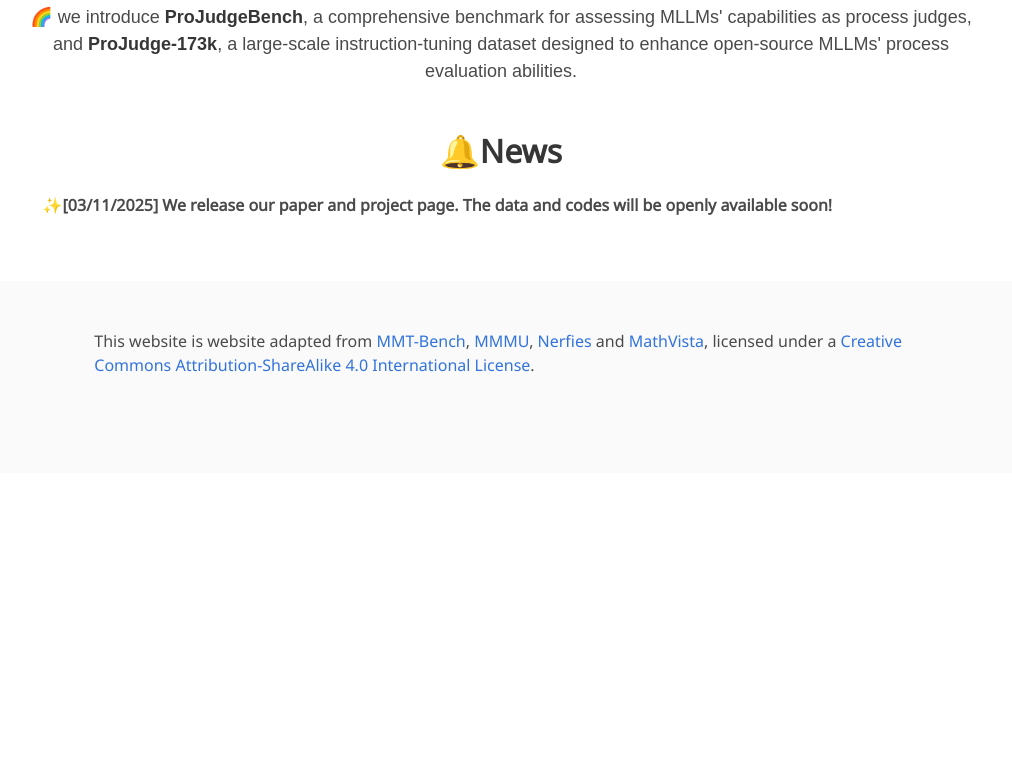
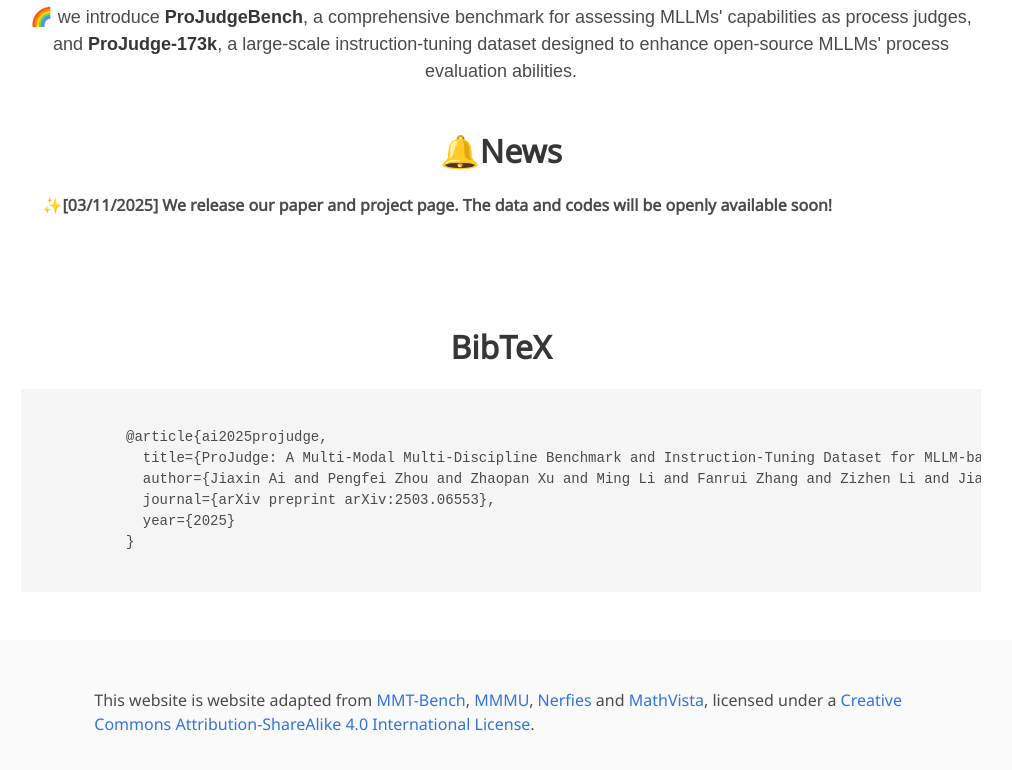
Before and after one commit to jiaxin-ai/projudge.github.io, a plain HTML site: page index.html in a window 1280 px wide. Shown: the part 796-1566 px from the top of the page, without its empty margins (139-1151 px from the left). Before the commit the page ends 1269 px from the top, so only its background shows below. Drawn offline with nearby package versions, Linux system fonts and the light colour scheme; no server answers; some icons are missing; a web font is replaced by a local one.

Commit message:
modify index.html

```diff
--- a/index.html
+++ b/index.html
@@ -67,7 +67,7 @@
               <div class="column has-text-centered">
                 <div class="publication-links">
                   <span class="link-block">
-                    <a href="https://arxiv.org/abs/" class="external-link button is-normal is-rounded is-dark">
+                    <a href="https://arxiv.org/abs/2503.06553" class="external-link button is-normal is-rounded is-dark">
                       <span class="icon">
                         <i class="fas fa-file-pdf"></i>
                       </span>
@@ -129,14 +129,19 @@
     </section>
 
 
-<!--    <section class="section" id="BibTeX">-->
-<!--      <div class="container is-max-desktop content">-->
-<!--        <h2 class="title is-3 has-text-centered">BibTeX</h2>-->
-<!--        <pre><code>-->
-<!--          @misc{}-->
-<!--    </code></pre>-->
-<!--      </div>-->
-<!--    </section>-->
+    <section class="section" id="BibTeX">
+      <div class="container is-max-desktop content">
+        <h2 class="title is-3 has-text-centered">BibTeX</h2>
+        <pre><code>
+          @article{ai2025projudge,
+            title={ProJudge: A Multi-Modal Multi-Discipline Benchmark and Instruction-Tuning Dataset for MLLM-based Process Judges},
+            author={Jiaxin Ai and Pengfei Zhou and Zhaopan Xu and Ming Li and Fanrui Zhang and Zizhen Li and Jianwen Sun and Yukang Feng and Baojin Huang and Zhongyuan Wang and Kaipeng Zhang},
+            journal={arXiv preprint arXiv:2503.06553},
+            year={2025}
+          }
+    </code></pre>
+      </div>
+    </section>
 
     <footer class="footer">
       <div class="columns is-centered">
```
